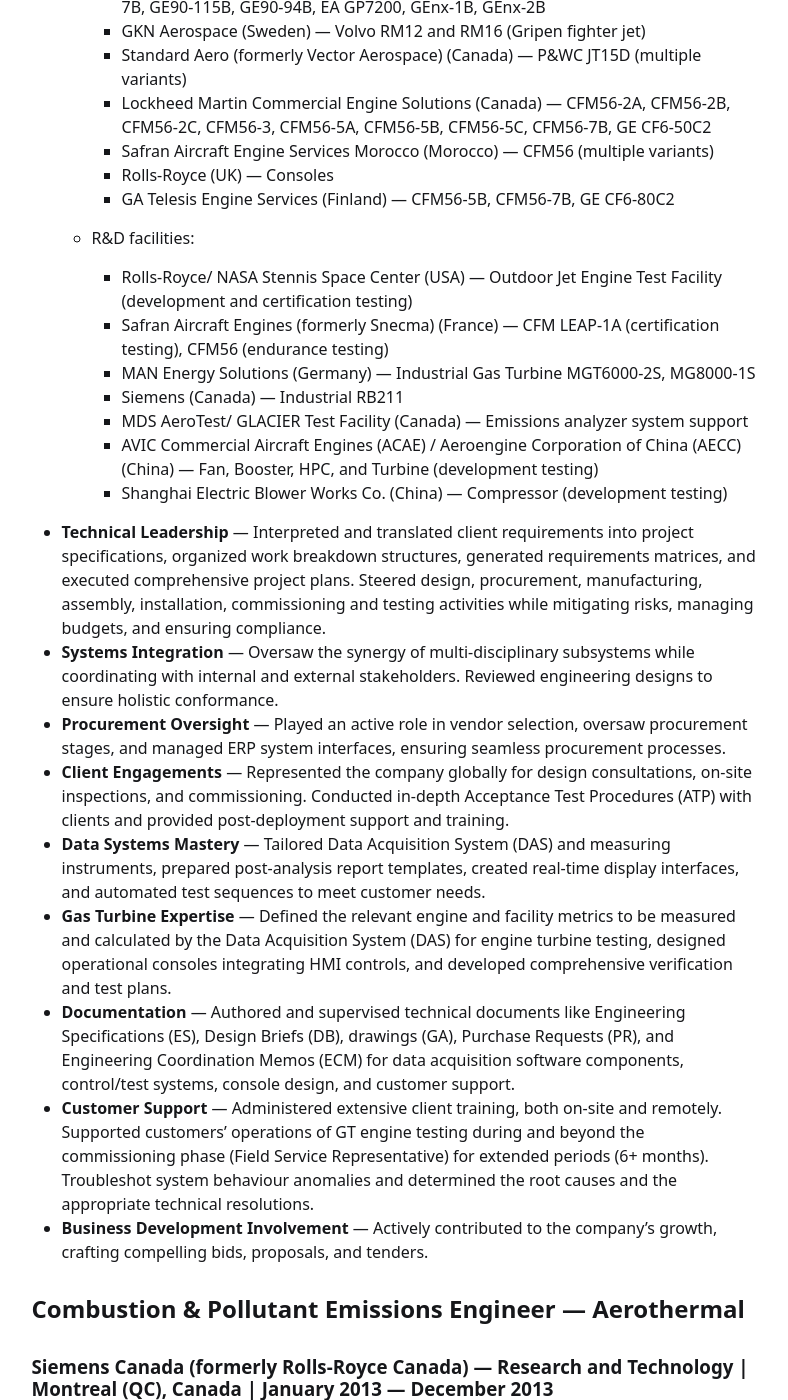
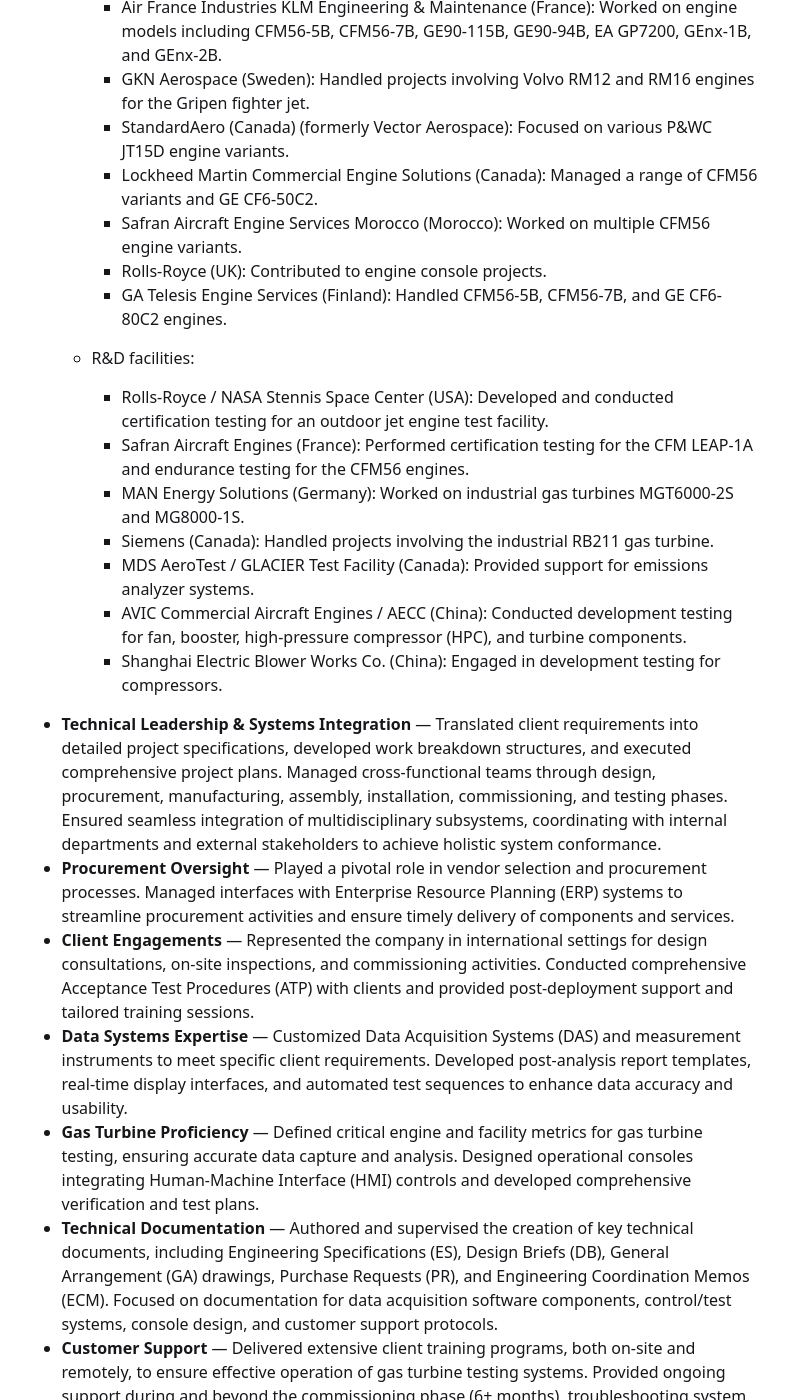
Before and after one commit to casagou/joa, a Jekyll site: the page built from index.md, in a window 1280 px wide and 1400 px high, scrolled down 3533 px. Shown: the whole window, without its empty margins (330-1118 px from the left). Built offline with Jekyll 4.4.1, drawn with Linux system fonts in a browser that asks for light colours; some of the changed text lies outside the part shown.

Commit message:
Update index.md

```diff
--- a/index.md
+++ b/index.md
@@ -69,42 +69,42 @@ Mechanical and aerospace engineer with over 12 years of experience leading multi
 
 ### MDS Gas Turbine Engine Solutions | Ottawa (ON), Canada | December 2013 — February 2022
 
-- **Turnkey Facility Development** — Developed and deployed custom-built turbine test facilities to complete aero-mechanical testing for aviation, industrial, and marine Gas Turbine (GT) engines, emphasizing the following areas:
-	+ Data Acquisition System (DAS) applications and software development
-	+ Instrumentation and control systems
-	+ Mechanical static and dynamic systems (including rotor-dynamics)
-	+ Aerodynamic and acoustics design
-	+ Environmental engineering
-	+ Production, assembly, integration, and test
-	+ Facilities planning and construction
+- **Turnkey Facility Development** — Led the design and deployment of custom-built gas turbine test facilities for aviation, industrial, and marine applications. Key areas of focus included:
+	+ Development of Data Acquisition Systems (DAS) and associated software development
+	+ Design of instrumentation and control systems
+	+ Engineering of mechanical systems, encompassing both static and dynamic components, including rotor-dynamics
+	+ Aerodynamic and acoustic design considerations
+	+ Environmental engineering to meet regulatory standards
+	+ Oversight of production, assembly, integration, and testing processes
+	+ Comprehensive facilities planning and construction management
 
-- **Project Highlights** — Delivered intricate projects for Maintenance, Repair, and Overhaul (MRO) and Research and Development (R&D) sectors. Significant contributions include:
+- **Project Highlights** — Delivered projects for Maintenance, Repair, and Overhaul (MRO) and Research and Development (R&D) sectors. Significant contributions include:
 	+ MRO facilities:
-		* Air France Industries KLM Engineering & Maintenance (France) — CFM56-5B, CFM56-7B, GE90-115B, GE90-94B, EA GP7200, GEnx-1B, GEnx-2B
-		* GKN Aerospace (Sweden) — Volvo RM12 and RM16 (Gripen fighter jet)
-		* Standard Aero (formerly Vector Aerospace) (Canada) — P&WC JT15D (multiple variants)
-		* Lockheed Martin Commercial Engine Solutions (Canada) — CFM56-2A, CFM56-2B, CFM56-2C, CFM56-3, CFM56-5A, CFM56-5B, CFM56-5C, CFM56-7B, GE CF6-50C2
-		* Safran Aircraft Engine Services Morocco (Morocco) — CFM56 (multiple variants)
-		* Rolls-Royce (UK) — Consoles
-		* GA Telesis Engine Services (Finland) — CFM56-5B, CFM56-7B, GE CF6-80C2
+		* Air France Industries KLM Engineering & Maintenance (France): Worked on engine models including CFM56-5B, CFM56-7B, GE90-115B, GE90-94B, EA GP7200, GEnx-1B, and GEnx-2B.
+		* GKN Aerospace (Sweden): Handled projects involving Volvo RM12 and RM16 engines for the Gripen fighter jet.
+		* StandardAero (Canada) (formerly Vector Aerospace): Focused on various P&WC JT15D engine variants.
+		* Lockheed Martin Commercial Engine Solutions (Canada): Managed a range of CFM56 variants and GE CF6-50C2.
+		* Safran Aircraft Engine Services Morocco (Morocco): Worked on multiple CFM56 engine variants.
+		* Rolls-Royce (UK): Contributed to engine console projects.
+		* GA Telesis Engine Services (Finland): Handled CFM56-5B, CFM56-7B, and GE CF6-80C2 engines.
+
 	+ R&D facilities:
-		* Rolls-Royce/ NASA Stennis Space Center (USA) — Outdoor Jet Engine Test Facility (development and certification testing)
-		* Safran Aircraft Engines (formerly Snecma) (France) — CFM LEAP-1A (certification testing), CFM56 (endurance testing)
-		* MAN Energy Solutions (Germany) — Industrial Gas Turbine MGT6000-2S, MG8000-1S
-		* Siemens (Canada) — Industrial RB211
-		* MDS AeroTest/ GLACIER Test Facility (Canada) — Emissions analyzer system support
-		* AVIC Commercial Aircraft Engines (ACAE) / Aeroengine Corporation of China (AECC) (China) — Fan, Booster, HPC, and Turbine (development testing)
-		* Shanghai Electric Blower Works Co. (China) — Compressor (development testing)
+		* Rolls-Royce / NASA Stennis Space Center (USA): Developed and conducted certification testing for an outdoor jet engine test facility.
+		* Safran Aircraft Engines (France): Performed certification testing for the CFM LEAP-1A and endurance testing for the CFM56 engines.
+		* MAN Energy Solutions (Germany): Worked on industrial gas turbines MGT6000-2S and MG8000-1S.
+		* Siemens (Canada): Handled projects involving the industrial RB211 gas turbine.
+		* MDS AeroTest / GLACIER Test Facility (Canada): Provided support for emissions analyzer systems.
+		* AVIC Commercial Aircraft Engines / AECC (China): Conducted development testing for fan, booster, high-pressure compressor (HPC), and turbine components.
+		* Shanghai Electric Blower Works Co. (China): Engaged in development testing for compressors.
 
-- **Technical Leadership** — Interpreted and translated client requirements into project specifications, organized work breakdown structures, generated requirements matrices, and executed comprehensive project plans. Steered design, procurement, manufacturing, assembly, installation, commissioning and testing activities while mitigating risks, managing budgets, and ensuring compliance.
-- **Systems Integration** — Oversaw the synergy of multi-disciplinary subsystems while coordinating with internal and external stakeholders. Reviewed engineering designs to ensure holistic conformance.
-- **Procurement Oversight** — Played an active role in vendor selection, oversaw procurement stages, and managed ERP system interfaces, ensuring seamless procurement processes.
-- **Client Engagements** — Represented the company globally for design consultations, on-site inspections, and commissioning. Conducted in-depth Acceptance Test Procedures (ATP) with clients and provided post-deployment support and training.
-- **Data Systems Mastery** — Tailored Data Acquisition System (DAS) and measuring instruments, prepared post-analysis report templates, created real-time display interfaces, and automated test sequences to meet customer needs.
-- **Gas Turbine Expertise** — Defined the relevant engine and facility metrics to be measured and calculated by the Data Acquisition System (DAS) for engine turbine testing, designed operational consoles integrating HMI controls, and developed comprehensive verification and test plans.
-- **Documentation** — Authored and supervised technical documents like Engineering Specifications (ES), Design Briefs (DB), drawings (GA), Purchase Requests (PR), and Engineering Coordination Memos (ECM) for data acquisition software components, control/test systems, console design, and customer support.
-- **Customer Support** — Administered extensive client training, both on-site and remotely. Supported customers' operations of GT engine testing during and beyond the commissioning phase (Field Service Representative) for extended periods (6+ months). Troubleshot system behaviour anomalies and determined the root causes and the appropriate technical resolutions.
-- **Business Development Involvement** — Actively contributed to the company's growth, crafting compelling bids, proposals, and tenders.
+- **Technical Leadership & Systems Integration** — Translated client requirements into detailed project specifications, developed work breakdown structures, and executed comprehensive project plans. Managed cross-functional teams through design, procurement, manufacturing, assembly, installation, commissioning, and testing phases. Ensured seamless integration of multidisciplinary subsystems, coordinating with internal departments and external stakeholders to achieve holistic system conformance.
+- **Procurement Oversight** — Played a pivotal role in vendor selection and procurement processes. Managed interfaces with Enterprise Resource Planning (ERP) systems to streamline procurement activities and ensure timely delivery of components and services.
+- **Client Engagements** — Represented the company in international settings for design consultations, on-site inspections, and commissioning activities. Conducted comprehensive Acceptance Test Procedures (ATP) with clients and provided post-deployment support and tailored training sessions.
+- **Data Systems Expertise** — Customized Data Acquisition Systems (DAS) and measurement instruments to meet specific client requirements. Developed post-analysis report templates, real-time display interfaces, and automated test sequences to enhance data accuracy and usability.
+- **Gas Turbine Proficiency** — Defined critical engine and facility metrics for gas turbine testing, ensuring accurate data capture and analysis. Designed operational consoles integrating Human-Machine Interface (HMI) controls and developed comprehensive verification and test plans.
+- **Technical Documentation** — Authored and supervised the creation of key technical documents, including Engineering Specifications (ES), Design Briefs (DB), General Arrangement (GA) drawings, Purchase Requests (PR), and Engineering Coordination Memos (ECM). Focused on documentation for data acquisition software components, control/test systems, console design, and customer support protocols.
+- **Customer Support** — Delivered extensive client training programs, both on-site and remotely, to ensure effective operation of gas turbine testing systems. Provided ongoing support during and beyond the commissioning phase (6+ months), troubleshooting system anomalies and implementing appropriate technical resolutions.
+- **Business Development** — Actively contributed to the company's growth by crafting compelling bids, proposals, and tenders, aligning technical solutions with client needs and market trends.
 
 
 ## Combustion & Pollutant Emissions Engineer — Aerothermal
```
